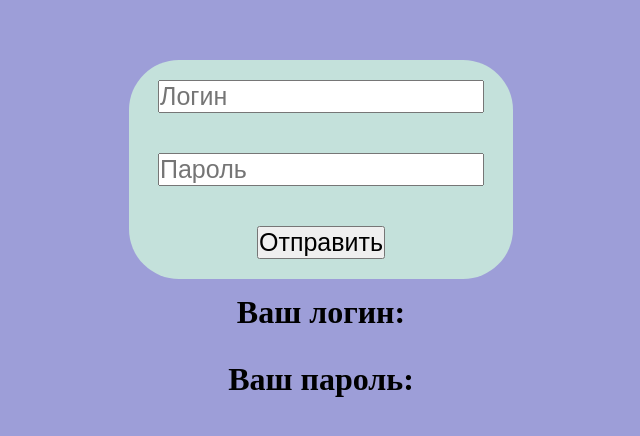
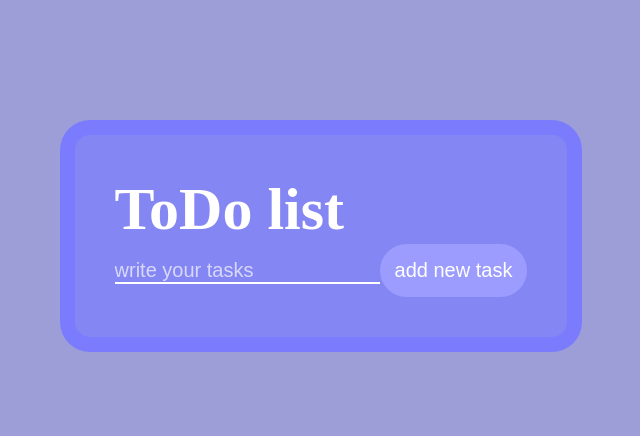
Before and after one commit to rimun23/React-Projects, a React (Create React App) app: page / in a window 1280 px wide. Shown: the part 164-600 px from the top of the page, without its empty margins (319-959 px from the left). Built offline with nearby package versions, Linux system fonts and the light colour scheme.

Commit message:
ToDoList_part_1

```diff
--- a/src/App.css
+++ b/src/App.css
@@ -9,27 +9,39 @@ body {
   justify-content: center;
   align-content: center;
   background-color: rgb(157, 158, 216);
-  width: 100vw;
 }
-.main {
-  display: flex;
-  flex-direction: column;
-  justify-content: center;
-  align-items: center;
-  border-radius: 50px;
-  background-color: rgba(215, 255, 220, 0.692);
-  width: 30%;
-}
-.main * {
-  margin: 20px 0;
-  font-size: 25px;
-}
-.sect h1 {
-  margin: 15px 0;
-}
-.sect {
-  flex-direction: column;
+.app {
   display: flex;
   justify-content: center;
   align-items: center;
+  flex-direction: column;
 }
+.cont {
+  background-color: rgba(121, 123, 255, 0.692);
+  padding: 40px;
+  border-radius: 30px;
+  font-size: 30px;
+  color: white;
+  border: 15px solid rgba(121, 123, 255, 0.808);
+}
+input {
+  background-color: transparent;
+  border: none;
+  outline: none;
+  border-bottom: 2px solid white;
+  font-size: 20px;
+  color: white;
+}
+input::placeholder {
+  color: rgba(255, 255, 255, 0.678);
+}
+button {
+  background-color: rgba(159, 160, 255, 0.863);
+  border: none;
+  border-radius: 70px;
+  cursor: pointer;
+  font-size: 20px;
+  cursor: pointer;
+  padding: 15px;
+  color: white;
+}
--- a/src/App.jsx
+++ b/src/App.jsx
@@ -1,9 +1,30 @@
-import React from "react";
-import LoginForm from "./components/Loginform.jsx";
+import React, { useState } from "react";
 function App() {
+  const [tasks, setTasks] = useState([]);
+  const [newTask, setNewTask] = useState("");
+  const addTask = () => {
+    if (newTask.trim() !== "") {
+      setTasks([...tasks, newTask]);
+      setNewTask("");
+    }
+  };
   return (
-    <div>
-      <LoginForm />
+    <div className="app">
+      <div className="cont">
+        <h1>ToDo list</h1>
+        <input
+          type="text"
+          onChange={(e) => setNewTask(e.target.value)}
+          placeholder="write your tasks"
+          value={newTask}
+        />
+        <button onClick={addTask}>add new task</button>
+        <ol>
+          {tasks.map((task, index) => {
+            return <li key={index}>{task}</li>;
+          })}
+        </ol>
+      </div>
     </div>
   );
 }
--- a/src/components/Loginform.jsx
+++ /dev/null
@@ -1,37 +0,0 @@
-import React, { useState } from "react";
-function LoginForm() {
-  let [login, setLogin] = useState("");
-  let [password, setPassword] = useState("");
-  let im_login;
-  let im_pas;
-  const handleSubmit = (e) => {
-    e.preventDefault();
-    setLogin(im_login);
-    setPassword(im_pas);
-    console.log(im_login + "    " + im_pas);
-  };
-  return (
-    <div className="sect">
-      <form onSubmit={handleSubmit} className="main">
-        <input
-          type="text"
-          placeholder="Логин"
-          onChange={(e) => {
-            im_login = e.target.value;
-          }}
-        />
-        <input
-          type="password"
-          placeholder="Пароль"
-          onChange={(e) => {
-            im_pas = e.target.value;
-          }}
-        />
-        <button type="submit">Отправить</button>
-      </form>
-      <h1>Ваш логин: {login}</h1>
-      <h1>Ваш пароль: {password}</h1>
-    </div>
-  );
-}
-export default LoginForm;
```
